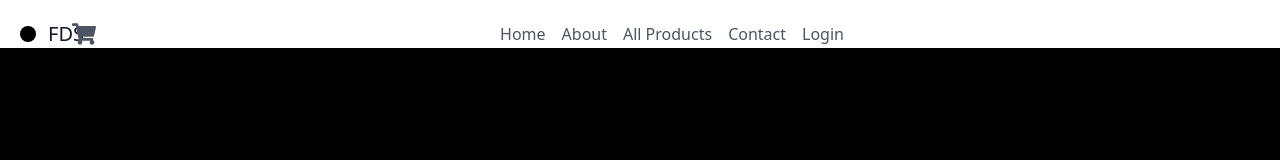
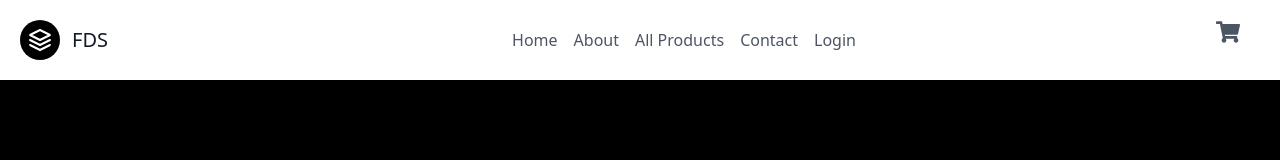
Before and after one commit to rohityadav-24/fruit-detection, a Next.js app: page / in a window 1280 px wide. Shown: the top 160 px of the page. Built offline with nearby package versions, Linux system fonts and the light colour scheme.

Commit message:
FIX: tailwind bug

```diff
--- a/tailwind.config.js
+++ b/tailwind.config.js
@@ -1,7 +1,8 @@
 module.exports = {
   content: [
     "./pages/**/*.{js,ts,jsx,tsx}",
-    "./components/**/*.{js,ts,jsx,tsx}",
+    "./app/**/*.{js,ts,jsx,tsx,mdx}",
+    "./Components/**/*.{js,ts,jsx,tsx,mdx}",
   ],
   theme: {
     extend: {},
```
